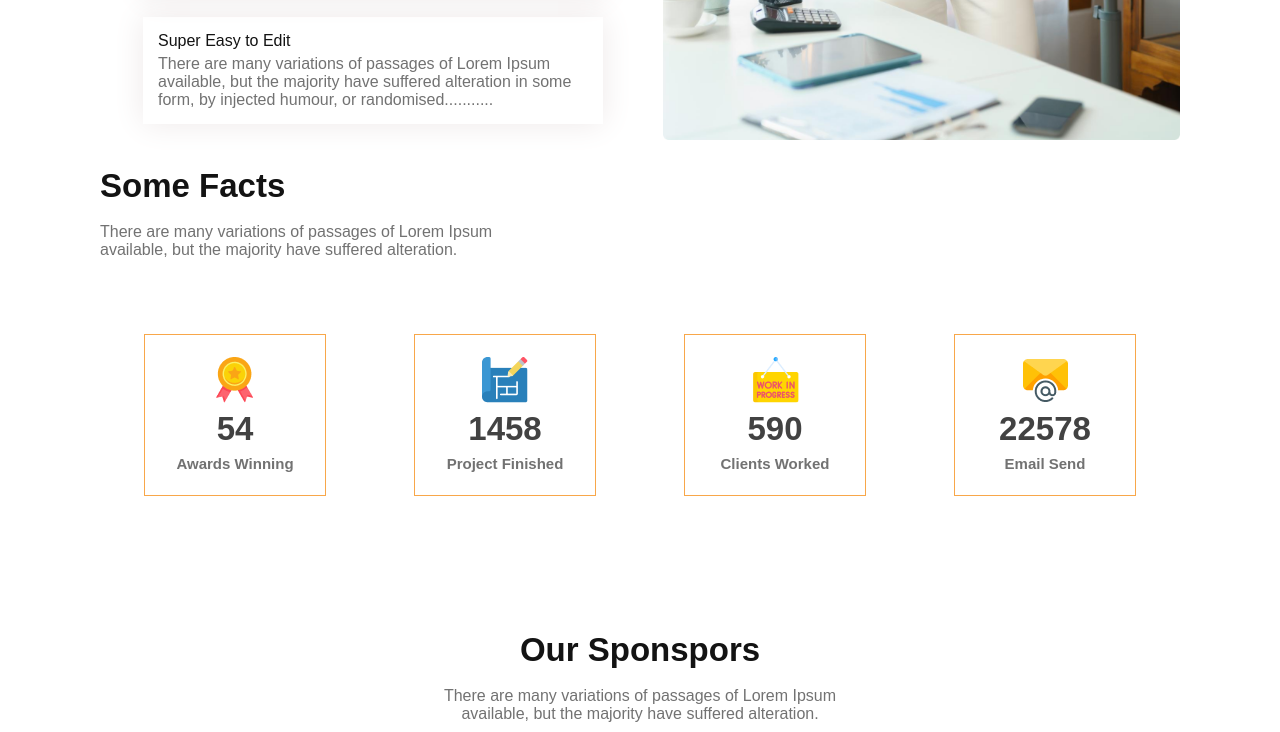
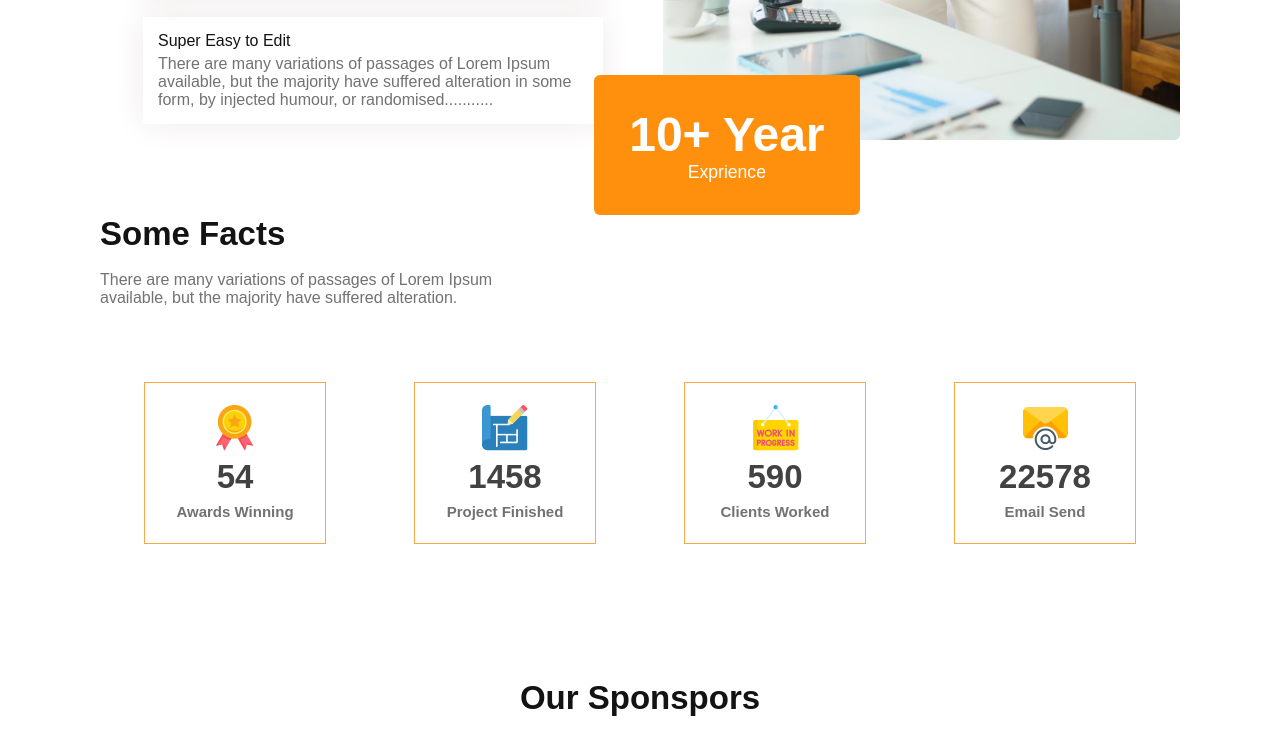
Before and after one commit to ShafayetHossain/architects-web, a plain HTML site: page index.html in a window 1280 px wide. Shown: the part 2408-3140 px from the top of the page. Drawn offline with Linux system fonts and the light colour scheme.

Commit message:
final desktop version update

```diff
--- a/index.html
+++ b/index.html
@@ -7,6 +7,8 @@
     <title>Architects Web</title>
 
 </head>
+
+
 <body class="work-sans-font">
 
     <header>
@@ -112,6 +114,10 @@
 
             <div class="work-image">
                 <img src="images/architect.png" alt="">
+                <button class="badge">
+                    <span class="years">10+ Year</span><br>
+                    <span class="exprience">Exprience</span>
+                </button>
             </div>
 
 
--- a/style.css
+++ b/style.css
@@ -144,6 +144,27 @@ header{
 
 .features-images img{
 }
+.badge{
+    background-color: #FF900E;
+    border-radius: 6px;
+    border: none;
+    padding: 2rem 2.2rem;
+    margin-top: -69px;
+    margin-left: -69px;
+
+}
+.years{
+    font-size: 3rem;
+    color: #FFFFFF;
+    font-weight: bold;
+}
+
+.exprience{
+    font-size: 1.1rem;
+    color: #FFFFFF;
+    font-weight: 500;
+
+}
 /* features Section End*/
 
 
```
